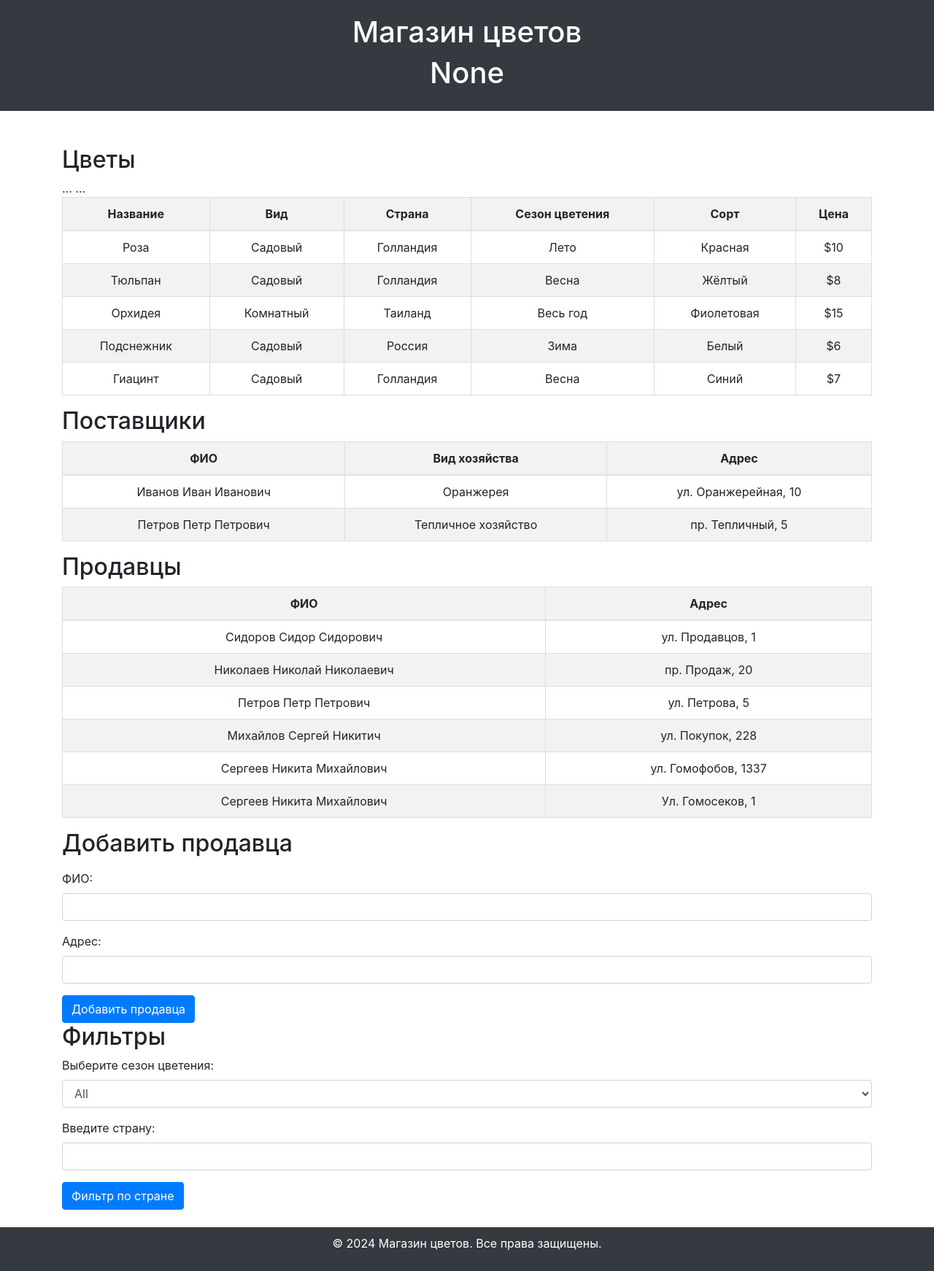
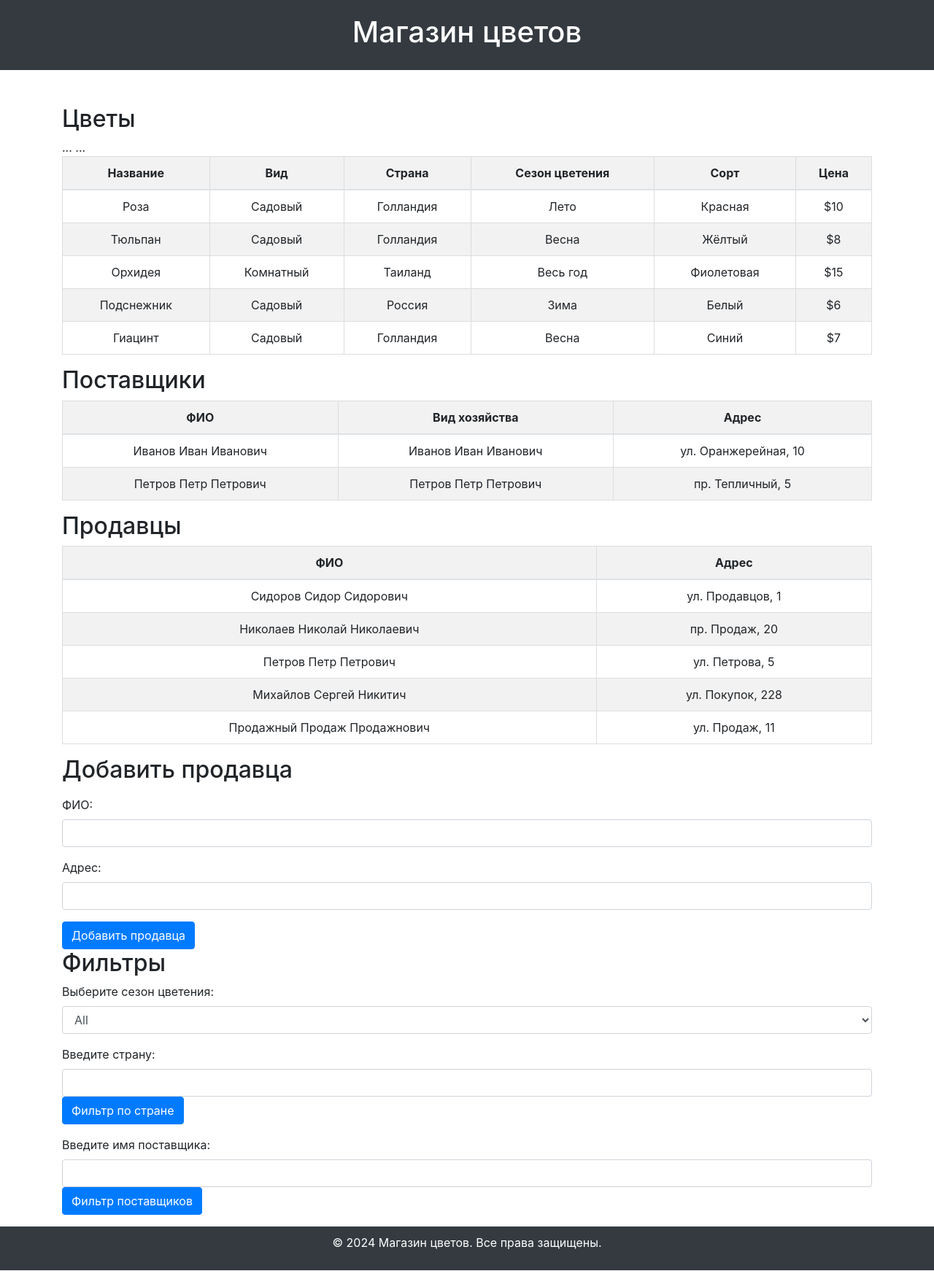
Before and after one commit to spl1ntero/savvochka, a Flask app: page / in a window 1280 px wide. Shown: the whole page at 73% size. Run offline with Flask 3, Linux system fonts and the light colour scheme; some libraries are stand-ins or nearby versions.

Commit message:
Add files via upload

```diff
--- a/app.py
+++ b/app.py
@@ -23,13 +23,12 @@
 @app.route('/', methods=['GET'])
 def index():
     current_season = request.args.get('season')
-    if current_season:  # Если выбран сезон, отобразить только цветы этого сезона
+    if current_season:
         filtered_flowers = [flower for flower in flowers if flower['season'] == current_season]
-        return render_template('index.html', flowers=filtered_flowers, current_season=current_season)
-    else:  # Иначе отобразить все цветы
-        return render_template('index.html', flowers=flowers, current_season=None)
-
-
+        return render_template('index.html', flowers=filtered_flowers, current_season=current_season,
+                               suppliers=suppliers, sellers=sellers)
+    else:
+        return render_template('index.html', flowers=flowers, current_season=None, suppliers=suppliers, sellers=sellers)
 
 
 @app.route('/get_flowers', methods=['GET'])
@@ -54,12 +53,20 @@
     return render_template('index.html', flowers=filtered_flowers, suppliers=suppliers, sellers=sellers)
 
 
+@app.route('/filter_by_country', methods=['GET'])
+def filter_by_country():
+    country = request.args.get('country')
+    filtered_flowers = [flower for flower in flowers if flower['country'] == country]
+    return render_template('index.html', flowers=filtered_flowers, current_season=None, suppliers=suppliers,
+                           sellers=sellers)
 
 
-@app.route('/filter_by_country/<string:country>', methods=['GET'])
-def filter_by_country(country):
-    filtered_flowers = [flower for flower in flowers if flower['country'] == country]
-    return jsonify(filtered_flowers)
+@app.route('/filter_by_supplier', methods=['GET'])
+def filter_by_supplier():
+    name = request.args.get('name')
+    filtered_suppliers = [supplier for supplier in suppliers if supplier['name'] == name]
+    return render_template('index.html', flowers=flowers, current_season=None, suppliers=suppliers,
+                           filtered_suppliers=filtered_suppliers, sellers=sellers)
 
 
 @app.route('/add_seller', methods=['POST'])
@@ -72,7 +79,6 @@
 
     save_data(sellers, 'sellers.json')
 
-    # Перенаправляем пользователя на главную страницу
     return redirect(url_for('index'))
 
 
--- a/sellers.json
+++ b/sellers.json
@@ -16,11 +16,7 @@
         "address": "ул. Покупок, 228"
     },
     {
-        "name": "Сергеев Никита Михайлович",
-        "address": "ул. Гомофобов, 1337"
-    },
-    {
-        "name": "Сергеев Никита Михайлович",
-        "address": "Ул. Гомосеков, 1"
+        "name": "Продажный Продаж Продажнович",
+        "address": "ул. Продаж, 11"
     }
 ]
--- a/templates/index.html
+++ b/templates/index.html
@@ -50,7 +50,6 @@
 
 <header id="header">
     <h1>Магазин цветов</h1>
-    <h1>{{ current_season }}</h1>
 </header>
 
 <div class="container mt-5">
@@ -71,7 +70,7 @@
                 ...
                 <tbody id="flowersList">
                 {% for flower in flowers %}
-                    {% if selected_season == None or selected_season == flower.season %}
+                    {% if current_season == None or current_season == flower.season %}
                         <tr>
                             <td>{{ flower.name }}</td>
                             <td>{{ flower.type }}</td>
@@ -136,23 +158,31 @@
                     <label for="seasonSelect">Выберите сезон цветения:</label>
                     <select class="form-control" id="seasonSelect" name="season" onchange="this.form.submit()">
                         <option value="" {% if current_season == None %} selected {% endif %}>All</option>
-                        <option value="Весна" {% if current_season == "Весна" %} selected {% endif %}>Весна</option>
-                        <option value="Лето" {% if current_season == "Лето" %} selected {% endif %}>Лето</option>
-                        <option value="Осень" {% if current_season == "Осень" %} selected {% endif %}>Осень</option>
-                        <option value="Зима" {% if current_season == "Зима" %} selected {% endif %}>Зима</option>
+                        <option value="Весна" {% if current_season == 'Весна' %} selected {% endif %}>Весна</option>
+                        <option value="Лето" {% if current_season == 'Лето' %} selected {% endif %}>Лето</option>
+                        <option value="Осень" {% if current_season == 'Осень' %} selected {% endif %}>Осень</option>
+                        <option value="Зима" {% if current_season == 'Зима' %} selected {% endif %}>Зима</option>
                     </select>
                 </form>
             </div>
 
 
             <div class="form-group">
-                <label for="countryInput">Введите страну:</label>
-                <input type="text" class="form-control" id="countryInput">
+                <form id="filterForm" method="GET" action="/filter_by_country">
+                    <label for="countryInput">Введите страну:</label>
+                    <input type="text" class="form-control" id="countryInput" name="country">
+                    <button type="submit" class="btn btn-primary">Фильтр по стране</button>
+                </form>
             </div>
-            <div class="mb-4">
-                {#          <button type="button" class="btn btn-primary" >Фильтр по сезону</button>#}
-                <button type="button" class="btn btn-primary" onclick="getFlowersByCountry()">Фильтр по стране</button>
+
+            <div class="form-group">
+                <form id="filterForm" method="GET" action="/filter_by_supplier">
+                    <label for="countryInput">Введите имя поставщика:</label>
+                    <input type="text" class="form-control" id="countryInput" name="name">
+                    <button type="submit" class="btn btn-primary">Фильтр поставщиков</button>
+                </form>
             </div>
+
         </div>
     </div>
 </div>
```
Also changed, not shown: other parts of templates/index.html (+23 -1 lines).
